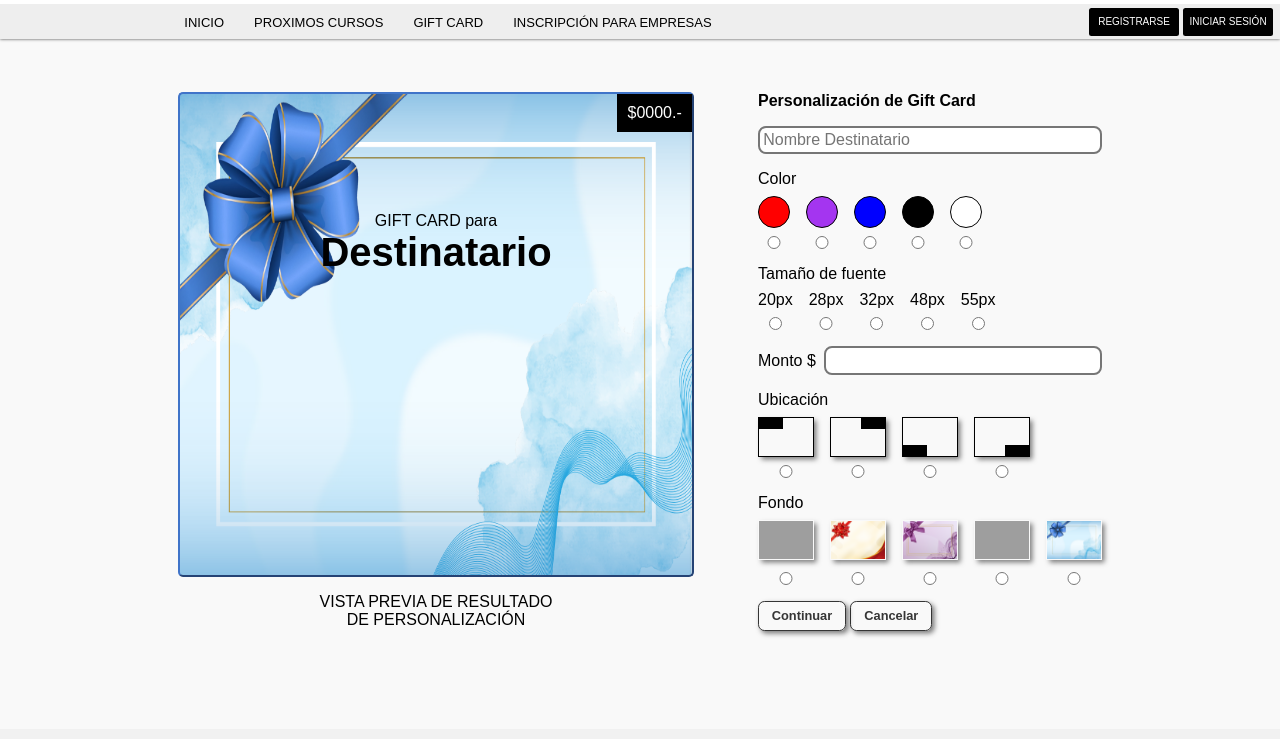
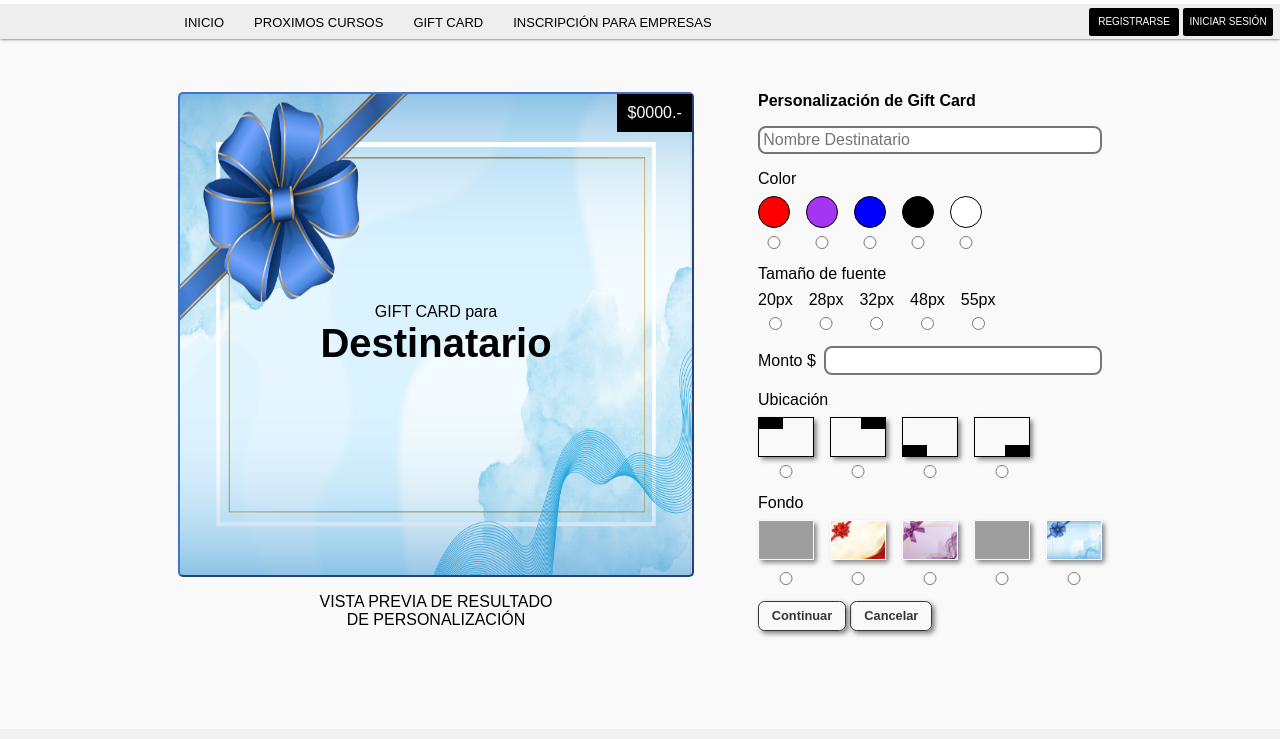
Before and after one commit to damiherrera/Grupo7-ProgWebI-TP, a plain HTML site: page vistas/gift-card.html in a window 1280 px wide. Shown: the part 61-800 px from the top of the page. Drawn offline with Linux system fonts and the light colour scheme; grey boxes are pictures that could not be loaded.

Commit message:
arreglo posicion texto

```diff
--- a/styles/giftcard.css
+++ b/styles/giftcard.css
@@ -36,14 +36,18 @@
     background-size: 100% 100%;
     border: 2px outset #4074C9 ;
     border-radius: 5px;
-    gap: 5em;
+    position: relative;
+    align-items: center;
+    justify-content: center;
 }
 .creation .view .view__giftcard .view__giftcard-price{
     padding: 2%;
     font-size: 1rem;
     align-self: flex-end;
     background-color: #000000;
-    color: #ffffff
+    color: #ffffff;
+    position: absolute;
+    top: 0%;
 }
 .creation .view .view__giftcard .view__giftcard-text{
     display: flex;
```
